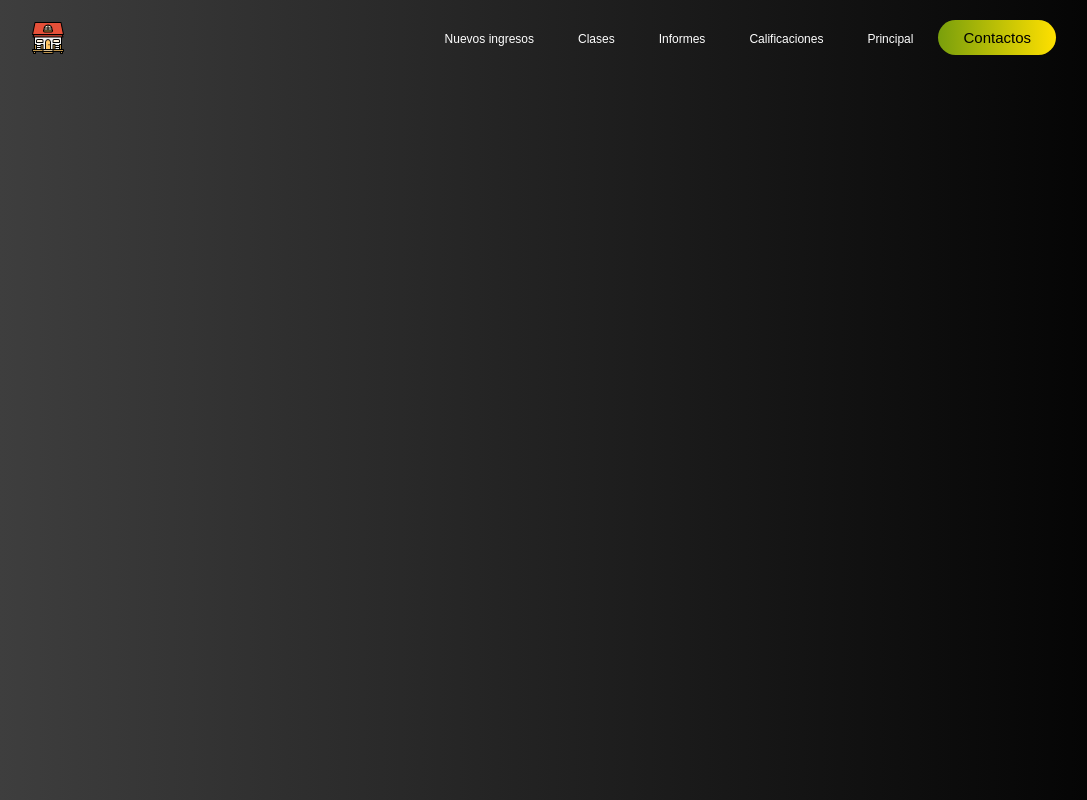
After one commit to Arturo0911/Cloud, a PHP site: page /navigation/calificaciones.html in a window 1280 px wide. The commit adds this page. Shown: the whole page, without its empty margins (96-1183 px from the left). Run offline with PHP 8.4, Linux system fonts and the light colour scheme; data that the repository does not hold is empty.

Commit message:
Jueves 26 de Marzo ok

```diff
--- a/js/class/class.js
+++ b/js/class/class.js
@@ -28,8 +28,8 @@ $(document).ready(function() {
             ClasesData.forEach(element => {
                 templates += `
                 <tr>
+                    <td>${element.grupo_especialidad}</td>
                     <td>${element.nombre_materia}</td>
-                    <td>${element.grupo_especialidad}</td>
                     <td>${element.director_cedula}</td>
                     <td>${element.director_nombre}</td>
                 </tr>
@@ -64,6 +64,10 @@ $(document).ready(function() {
         };
         $.post('../php/backend/clases/addclases.php', DataClasesadd, function(response) {
             alert(response);
+            $('#FormAddClases').trigger('reset');
+            DivFather.classList.remove('visible');
+            DivSon.classList.remove('visible');
+            Fetch_docentes_clases();
         });
         e.preventDefault();
     });
--- a/mainpage.html
+++ b/mainpage.html
@@ -25,7 +25,7 @@
                 <li><a href="#" id="ocultar">Nuevos ingresos</a></li>
                 <li><a href="navigation/clases.html" id="BtnClases">Clases</a></li>
                 <li><a href="navigation/informe.html">Informes</a></li>
-                <li><a href="#">Calificaciones</a></li>
+                <li><a href="navigation/calificaciones.html">Calificaciones</a></li>
                 <li><a href="#">Principal</a></li>
             </ul>
         </nav>
--- /dev/null
+++ b/navigation/calificaciones.html
@@ -0,0 +1,48 @@
+<html lang="en">
+
+<head>
+    <meta charset="UTF-8">
+    <meta name="viewport" content="width=device-width, initial-scale=1.0">
+    <link href="../statics/css/style.css" rel="stylesheet">
+    <link href="../statics/css/new_inserts.css" rel="stylesheet">
+    <link rel="shortcut icon" href="../statics/images/home.png">
+    <link rel="stylesheet" href="../statics/css/informe.css">
+    <link rel="stylesheet" href="../statics/css/div.css">
+    <script type="text/javascript" src="../js/lib/jquery-3.4.1.js"></script>
+    <script src="../js/login.js"></script>
+    <script src="../js/main.js"></script>
+
+    <title>SEA</title>
+</head>
+
+<body>
+
+    <header class="Header_class">
+        <img class="logo" src="../statics/images/home.png" alt="logo">
+        <ul class="nav__session" id="container">
+        </ul>
+        <nav id="Capaefectos">
+            <ul class="nav__links">
+                <li><a href="#" id="ocultar">Nuevos ingresos</a></li>
+                <li><a href="../navigation/clases.html">Clases</a></li>
+                <li><a href="informe.html">Informes</a></li>
+                <li><a href="calificaciones.html">Calificaciones</a></li>
+                <li><a href="../mainpage.html">Principal</a></li>
+            </ul>
+        </nav>
+        <a class="cta" id="mostrar" href="#"><button>Contactos</button></a>
+    </header>
+
+    <div>
+        <div>
+            <form>
+                <label></label>
+            </form>
+        </div>
+    </div>
+
+
+    <script src=""></script>
+</body>
+
+</html>
--- a/navigation/informe.html
+++ b/navigation/informe.html
@@ -26,7 +26,7 @@
                 <li><a href="#" id="ocultar">Nuevos ingresos</a></li>
                 <li><a href="../navigation/clases.html">Clases</a></li>
                 <li><a href="informe.html">Informes</a></li>
-                <li><a href="#">Novedades</a></li>
+                <li><a href="calificaciones.html">Calificaciones</a></li>
                 <li><a href="../mainpage.html">Principal</a></li>
             </ul>
         </nav>
--- a/navigation/new_user.html
+++ b/navigation/new_user.html
@@ -31,8 +31,8 @@
             <ul class="nav__links">
                 <li><a href="#" id="ocultar">Nuevos ingresos</a></li>
                 <li><a href="../navigation/clases.html">Clases</a></li>
-                <li><a href="#">Informes</a></li>
-                <li><a href="#">Novedades</a></li>
+                <li><a href="informe.html">Informes</a></li>
+                <li><a href="calificaciones.html">Calificaciones</a></li>
                 <li><a href="../mainpage.html">Principal</a></li>
             </ul>
         </nav>
--- a/navigation/workers.html
+++ b/navigation/workers.html
@@ -34,7 +34,7 @@
                 <li><a href="#">Nuevos ingresos</a></li>
                 <li><a href="../navigation/clases.html">Clases</a></li>
                 <li><a href="../navigation/informe.html">Informes</a></li>
-                <li><a href="#">Novedades</a></li>
+                <li><a href="calificaciones.html">Calificaciones</a></li>
                 <li><a href="../mainpage.html">Principal</a></li>
             </ul>
         </nav>
--- a/php/backend/clases/addclases.php
+++ b/php/backend/clases/addclases.php
@@ -11,7 +11,7 @@ $first_query = "SELECT *FROM Asignaturas_colegio WHERE director_cedula='$cedula'
 $result = mysqli_query($conn,$first_query);
 
 if (mysqli_num_rows($result) == 0){
-    $query_success = "INSERT INTO Asignaturas_colegio VALUES ('$especialidad','$materia', '$cedula','$Nombres') ";
+    $query_success = "INSERT INTO Asignaturas_colegio VALUES ('$materia','$especialidad', '$cedula','$Nombres') ";
     $success = mysqli_query($conn,$query_success);
     echo "Datos guardados correctamente";
 }else{
```
Also changed, not shown: navigation/clases.html (+2 -5 lines), statics/css/class.css (+6 -1 lines).
